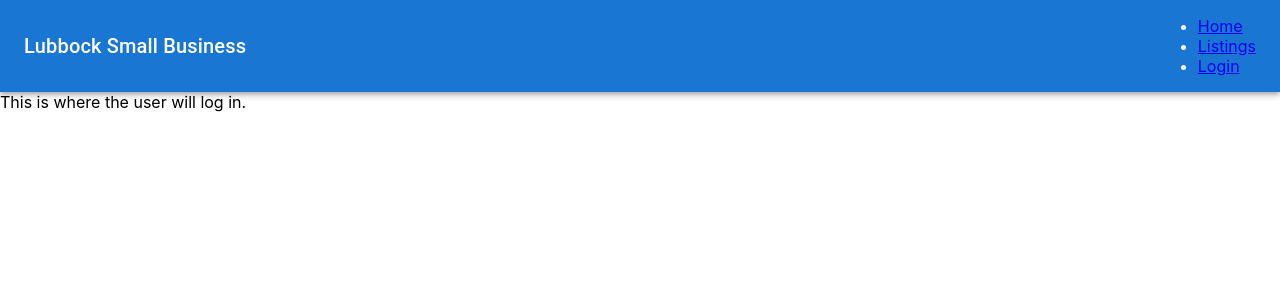
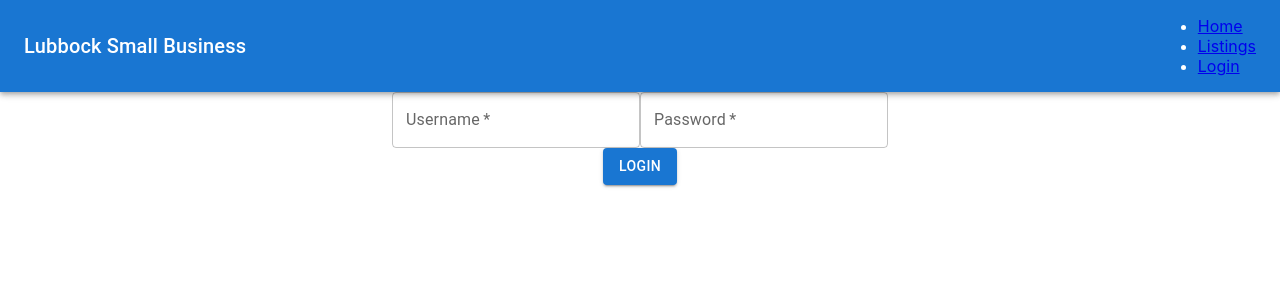
Before and after one commit to SamSvetlik/small_business_app, a React (Create React App) app: page /login in a window 1280 px wide. Shown: the top 300 px of the page. Built offline with nearby package versions, Linux system fonts and the light colour scheme.

Commit message:
chore: conditional rendering of login - ugly

```diff
--- a/src/App.css
+++ b/src/App.css
@@ -2,16 +2,6 @@
   text-align: center;
 }
 
-.App-logo {
-  height: 40vmin;
-  pointer-events: none;
-}
-
-@media (prefers-reduced-motion: no-preference) {
-  .App-logo {
-    animation: App-logo-spin infinite 20s linear;
-  }
-}
 
 .App-header {
   background-color: #282c34;
@@ -23,16 +13,3 @@
   font-size: calc(10px + 2vmin);
   color: white;
 }
-
-.App-link {
-  color: #61dafb;
-}
-
-@keyframes App-logo-spin {
-  from {
-    transform: rotate(0deg);
-  }
-  to {
-    transform: rotate(360deg);
-  }
-}
--- a/src/App.js
+++ b/src/App.js
@@ -4,9 +4,9 @@ import Navigation from './components/Navigation'
 import { BrowserRouter, Routes, Route } from 'react-router-dom';
 import { Provider } from 'react-redux'
 import store from './redux/store'
-import Home from './components/Home'
+import Home from './containers/Home'
 import Listings from './components/Listings'
-import Login from './components/Login'
+import Login from './containers/Login'
 
 function App() {
   return (
--- a/src/components/Home.js
+++ b/src/components/Home.js
@@ -1,9 +1,15 @@
 import React from 'react'
+import cookie from 'cookie'
+
+const checkAuth = () => {
+    const cookies = cookie.parse(document.cookie)
+    return cookies["loggedIn"] ? true : false
+}
 
 const Home = (props) => {
     return (
         <div >
-            Welcome to the small business app! Check out some cool hangs by clicking on Listings!
+            {checkAuth() ? (<h2> Logged in!  Welcome, {props.user.username}!</h2>) : (<h2>Not logged in!</h2>)}
         </div>
     )
 }
--- a/src/components/Login.js
+++ b/src/components/Login.js
@@ -1,11 +1,69 @@
-import React from 'react'
+import React, { useState } from "react";
+import { useNavigate } from "react-router-dom";
+import { TextField, Button, Container } from "@mui/material";
+import cookie from "cookie"
 
 const Login = (props) => {
-    return (
-        <div >
-            This is where the user will log in.
-        </div>
-    )
-}
 
-export default Login
+  const navigate = useNavigate();
+
+  const [state, setState] = useState({
+    username: "",
+    password: "",
+  });
+
+  const handleTextChange = (e) => {
+    const { name, value } = e.target;
+    setState((prevState) => {
+      return {
+        ...prevState,
+        [name]: value,
+      };
+    });
+  };
+
+  const login = (e) => {
+    e.preventDefault();
+    console.log(state)
+    console.log(props)
+    props.setUser({...state})
+    document.cookie = cookie.serialize("loggedIn", true, { maxAge: 300 })
+
+    navigate("/");
+  };
+
+  return (
+    <div className="App">
+      <Container maxWidth="sm">
+        <form className="login-form" onSubmit={login}>
+          <TextField
+            required
+            onChange={handleTextChange}
+            value={state.username}
+            name="username"
+            label="Username"
+            type="text"
+          />
+          <TextField
+            required
+            onChange={handleTextChange}
+            value={state.password}
+            name="password"
+            label="Password"
+            type="password"
+          />
+          <Button
+            type="submit"
+            className="login-button"
+            variant="contained"
+            color="primary"
+          >
+            Login
+          </Button>
+        </form>
+      </Container>
+    </div>
+  );
+};
+
+export default Login;
--- a/src/components/Navigation.js
+++ b/src/components/Navigation.js
@@ -3,10 +3,18 @@ import { AppBar, Toolbar,
   Typography
 } from '@mui/material'
 import { green } from '@mui/material/colors';
-import { Link } from 'react-router-dom'
+import { Link, useNavigate } from 'react-router-dom'
+import cookie from "cookie";
+
+
+const checkAuth = () => {
+    const cookies = cookie.parse(document.cookie)
+    return cookies["loggedIn"] ? true : false
+}
 
 const primary = green
 const Navigation = () => {
+    const navigate = useNavigate();
     return (
         <AppBar position="relative" color='primary'>
             <Toolbar>
@@ -23,9 +31,21 @@ const Navigation = () => {
                     {/* <li className="nav-list-item">
                         <Link to="/add">Add</Link>
                     </li> */}
-                    <li className="nav-list-item">
-                        <Link to="/login">Login</Link>
-                    </li>
+                    {checkAuth() ?
+                        (<li
+                            className="nav-list-item"
+                            onClick={() => {
+                            document.cookie = cookie.serialize("loggedIn", null, {
+                                maxAge: 0,
+                            });
+                            navigate("/login");
+                            }}
+                        >
+                            Logout
+                        </li>)
+                        : (<li className="nav-list-item">
+                                    <Link to="/login">Login</Link>
+                                </li>)}
                 </ul>
             </Toolbar>
         </AppBar>
--- /dev/null
+++ b/src/containers/Home.js
@@ -0,0 +1,11 @@
+import { connect } from 'react-redux'
+import Home from '../components/Home'
+import {setUser} from '../redux/actions'
+
+const mapStateToProps = (state) => {
+    return {
+        user: state.user,
+    }
+}
+
+export default connect(mapStateToProps)(Home)
--- /dev/null
+++ b/src/containers/Login.js
@@ -0,0 +1,17 @@
+import { connect } from 'react-redux'
+import Login from '../components/Login'
+import {setUser} from '../redux/actions'
+
+const mapStateToProps = (state) => {
+    return {
+        user: state.user,
+    }
+}
+
+const mapDispatchToProps = (dispach) => {
+    return {
+        setUser: (user) => dispach(setUser(user))
+    }
+}
+
+export default connect(mapStateToProps, mapDispatchToProps)(Login)
--- a/src/redux/actions.js
+++ b/src/redux/actions.js
@@ -0,0 +1,6 @@
+export const setUser = (user) => {
+    return {
+        type: "SET_USER",
+        value: user
+    }
+}
--- a/src/redux/reducers.js
+++ b/src/redux/reducers.js
@@ -1,6 +1,14 @@
 import { combineReducers } from 'redux'
 
-const user = (state = null) => state
+const user = (state = {}, action) => {
+    switch(action.type) {
+        case "SET_USER":
+            return {...state, ...action.value}
 
 
+        default:
+            return state;
+    }
+}
+
 export default combineReducers({ user })
```
